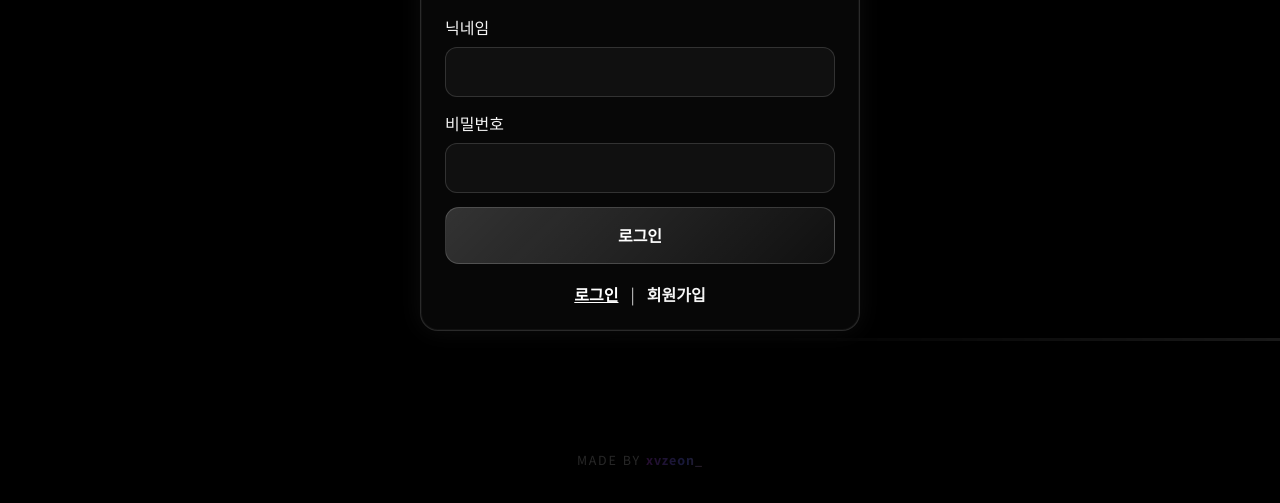
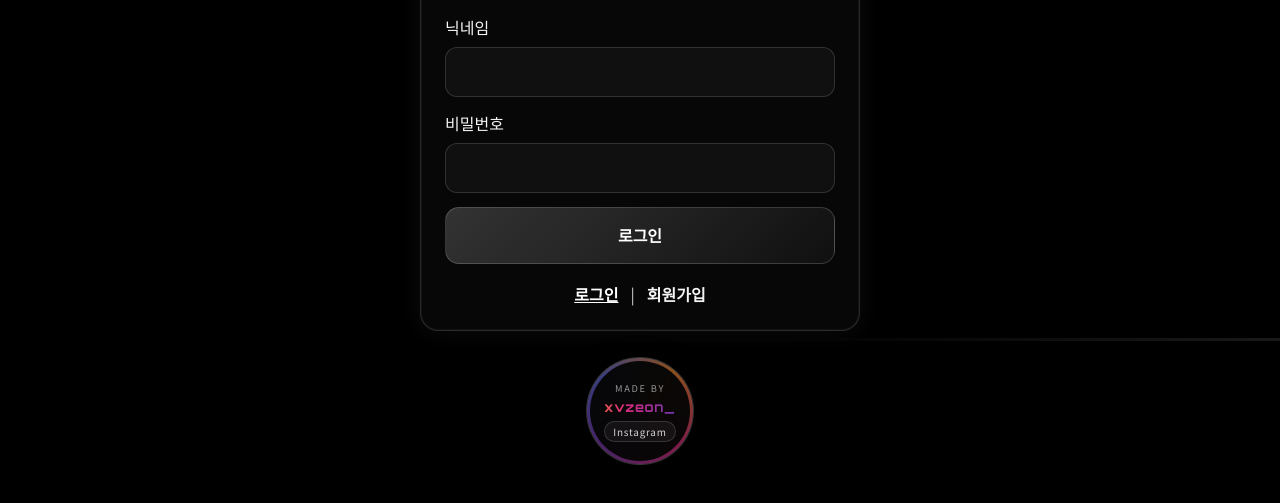
Before and after one commit to yeonsijun4-tech/sdd, a website built with Vite: page frontend/index.html in a window 1280 px wide. Shown: the part 283-786 px from the top of the page. Built offline with nearby package versions, Linux system fonts and the light colour scheme; files whose address does not match are found by name.

Commit message:
Fix Render 500 errors and redesign creator footer card
Co-authored-by: Cursor <cursoragent@cursor.com>

```diff
--- a/frontend/src/main.ts
+++ b/frontend/src/main.ts
@@ -207,13 +207,18 @@ async function bootstrap() {
 function renderSiteFooter() {
   return `
     <footer class="site-footer">
-      <span>MADE BY </span>
       <a
-        class="insta-holo"
+        class="creator-card"
         href="https://instagram.com/xvzeon"
         target="_blank"
         rel="noopener noreferrer"
-      >xvzeon_</a>
+        aria-label="xvzeon_ Instagram 프로필 열기"
+      >
+        <span class="creator-card-ring" aria-hidden="true"></span>
+        <span class="creator-card-label">MADE BY</span>
+        <span class="creator-card-handle">xvzeon_</span>
+        <span class="creator-card-action">Instagram</span>
+      </a>
     </footer>
   `;
 }
--- a/frontend/src/styles.css
+++ b/frontend/src/styles.css
@@ -480,22 +480,77 @@ tr.is-me {
 
 .site-footer {
   margin-top: auto;
-  padding: 28px 0 8px;
-  text-align: center;
-  font-size: 0.78rem;
-  letter-spacing: 0.14em;
-  color: rgba(255, 255, 255, 0.55);
+  padding: 28px 0 12px;
+  display: flex;
+  justify-content: center;
 }
 
-.site-footer span {
-  color: rgba(255, 255, 255, 0.55);
+.creator-card {
+  position: relative;
+  display: inline-flex;
+  flex-direction: column;
+  align-items: center;
+  justify-content: center;
+  gap: 4px;
+  width: 108px;
+  height: 108px;
+  border-radius: 999px;
+  border: 1px solid rgba(255, 255, 255, 0.16);
+  background:
+    radial-gradient(circle at 30% 20%, rgba(255, 255, 255, 0.08), transparent 55%),
+    rgba(255, 255, 255, 0.03);
+  box-shadow:
+    inset 0 0 0 1px rgba(255, 255, 255, 0.05),
+    0 12px 32px rgba(0, 0, 0, 0.45);
+  text-decoration: none;
+  cursor: pointer;
+  overflow: hidden;
+  transition: transform 0.18s ease, box-shadow 0.18s ease, border-color 0.18s ease;
 }
 
-.insta-holo {
-  display: inline-block;
+.creator-card-ring {
+  position: absolute;
+  inset: -40%;
+  background: conic-gradient(
+    from 0deg,
+    #f58529,
+    #dd2a7b,
+    #8134af,
+    #515bd4,
+    #f58529
+  );
+  animation: creatorSpin 4.5s linear infinite;
+  opacity: 0.55;
+  pointer-events: none;
+}
+
+.creator-card::after {
+  content: "";
+  position: absolute;
+  inset: 3px;
+  border-radius: inherit;
+  background: rgba(6, 6, 6, 0.96);
+  pointer-events: none;
+}
+
+.creator-card-label,
+.creator-card-handle,
+.creator-card-action {
+  position: relative;
+  z-index: 1;
+}
+
+.creator-card-label {
+  font-size: 0.58rem;
+  letter-spacing: 0.18em;
+  color: rgba(255, 255, 255, 0.58);
+}
+
+.creator-card-handle {
+  font-family: "Orbitron", sans-serif;
+  font-size: 0.82rem;
+  letter-spacing: 0.06em;
   font-weight: 700;
-  letter-spacing: 0.08em;
-  text-decoration: none;
   background: linear-gradient(
     90deg,
     #f58529 0%,
@@ -504,17 +559,42 @@ tr.is-me {
     #515bd4 75%,
     #f58529 100%
   );
-  background-size: 260% auto;
+  background-size: 240% auto;
   -webkit-background-clip: text;
   background-clip: text;
   color: transparent;
-  animation: instaHoloShift 2.6s linear infinite;
-  transition: transform 0.15s ease, filter 0.15s ease;
+  animation: instaHoloShift 2.4s linear infinite;
 }
 
-.insta-holo:hover {
-  transform: translateY(-1px);
-  filter: drop-shadow(0 0 10px rgba(221, 42, 123, 0.45));
+.creator-card-action {
+  margin-top: 2px;
+  padding: 2px 8px;
+  border-radius: 999px;
+  font-size: 0.62rem;
+  letter-spacing: 0.08em;
+  color: rgba(255, 255, 255, 0.82);
+  border: 1px solid rgba(255, 255, 255, 0.14);
+  background: rgba(255, 255, 255, 0.05);
+}
+
+.creator-card:hover,
+.creator-card:focus-visible {
+  transform: translateY(-2px) scale(1.04);
+  border-color: rgba(255, 255, 255, 0.28);
+  box-shadow:
+    inset 0 0 0 1px rgba(255, 255, 255, 0.08),
+    0 0 28px rgba(221, 42, 123, 0.28),
+    0 16px 36px rgba(0, 0, 0, 0.5);
+  outline: none;
+}
+
+@keyframes creatorSpin {
+  0% {
+    transform: rotate(0deg);
+  }
+  100% {
+    transform: rotate(360deg);
+  }
 }
 
 @keyframes instaHoloShift {
--- a/server/package.json
+++ b/server/package.json
@@ -4,8 +4,8 @@
   "type": "module",
   "scripts": {
     "dev": "tsx watch src/index.ts",
-    "build": "tsc",
-    "start": "node dist/index.js"
+    "build": "tsc && node --input-type=module -e \"import fs from 'node:fs'; fs.copyFileSync('schema.sql','dist/schema.sql');\"",
+    "start": "node --experimental-sqlite dist/index.js"
   },
   "dependencies": {
     "@hono/node-server": "^1.14.3",
```
Also changed, not shown: render.yaml (+7 -1 lines), server/src/db/client.ts (+2 -19 lines), server/src/index.ts (+22 -22 lines), server/src/lib/http.ts (added, +11 -0 lines), server/src/lib/paths.ts (added, +68 -0 lines), server/src/routes/auth.ts (+12 -3 lines), 1 other file.
